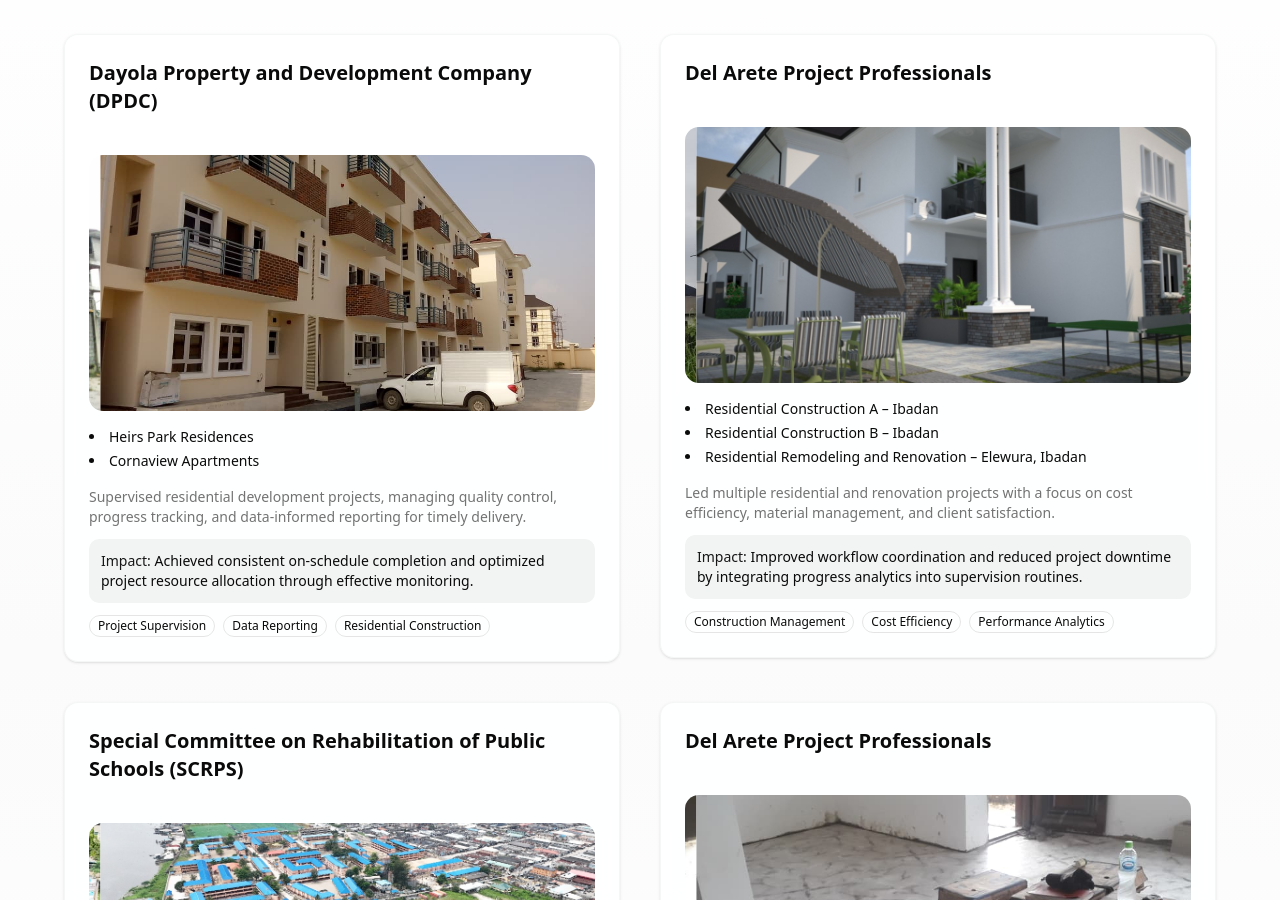
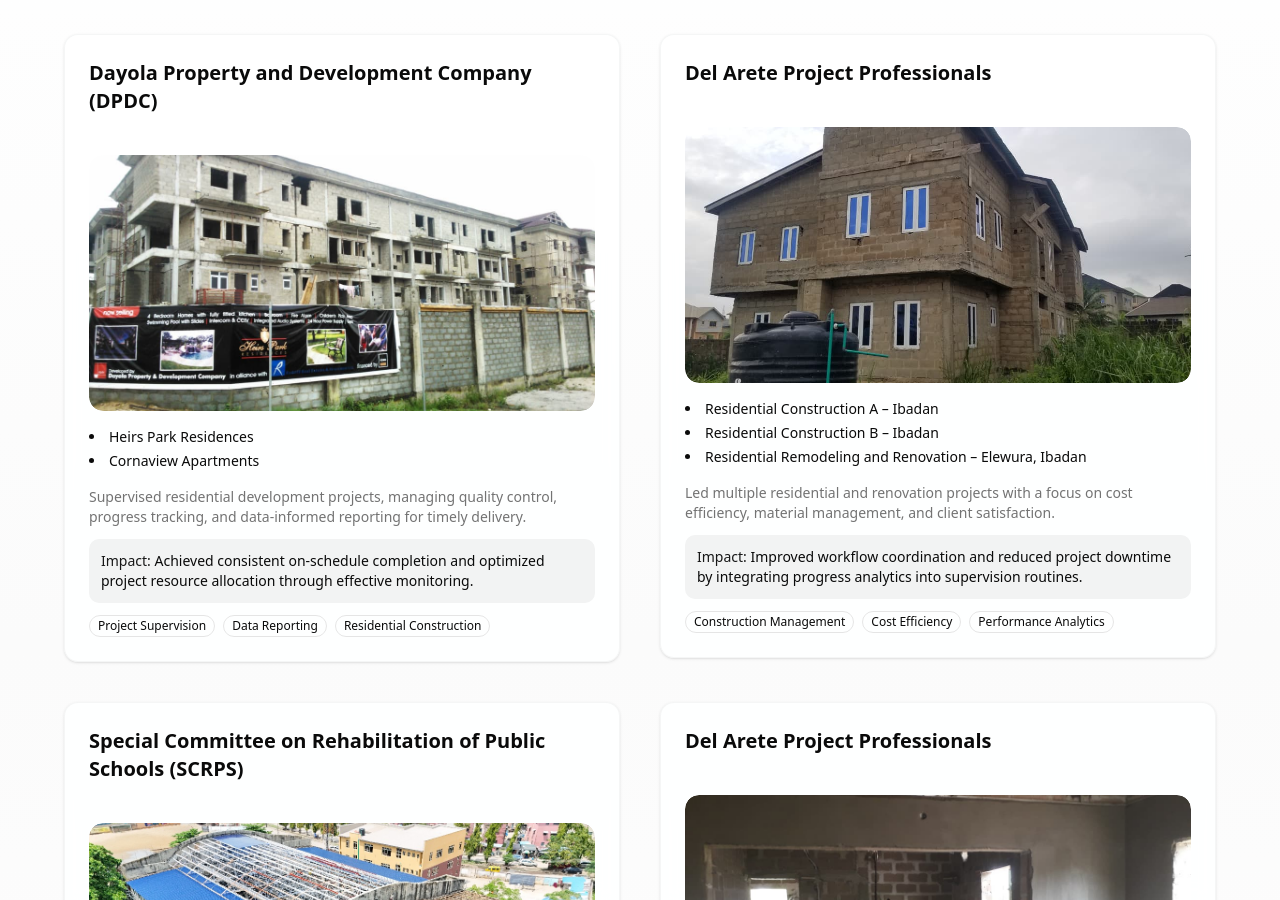
Before and after one commit to Babajide789/dele-portfolio, a Next.js app: page / in a window 1280 px wide. Shown: the part 1900-2800 px from the top of the page. Built offline with nearby package versions, Linux system fonts and the light colour scheme.

Commit message:
final completion to satisfaction of client

```diff
--- a/src/app/page.tsx
+++ b/src/app/page.tsx
@@ -20,7 +20,7 @@
       <footer className="bg-muted/50 border-t border-border py-8 px-6">
         <div className="max-w-7xl mx-auto text-center text-sm text-muted-foreground">
           <p>© 2025 Olafimihan Oladele. All rights reserved.</p>
-          <p className="mt-2">Transforming data into actionable insights</p>
+          <p className="mt-2">Great things happen with Project Management</p>
         </div>
       </footer>
     </div>
--- a/src/components/Projects.tsx
+++ b/src/components/Projects.tsx
@@ -22,7 +22,12 @@
   {
     organization: "Dayola Property and Development Company (DPDC)",
     projects: ["Heirs Park Residences", "Cornaview Apartments"],
-    images: ["/projects/dpdc/dpdc1.jpg", "/projects/dpdc/dpdc3.jpg", "/projects/dpdc/dpdc2.jpg", "/projects/dpdc/dpdc4.jpg"],
+    images: [
+      "/projects/dpdc/dpdc1.jpg",
+      "/projects/dpdc/dpdc3.jpg",
+      "/projects/dpdc/dpdc2.jpg",
+      "/projects/dpdc/dpdc4.jpg",
+    ],
     description:
       "Supervised residential development projects, managing quality control, progress tracking, and data-informed reporting for timely delivery.",
     impact:
@@ -36,7 +41,13 @@
       "Residential Construction B – Ibadan",
       "Residential Remodeling and Renovation – Elewura, Ibadan",
     ],
-    images: ["/projects/residential/renovation3D.jpg", "/projects/residential/residential1.jpg", "/projects/residential/del-arete-renovation3.jpg", "/projects/residential/residential4.jpg", "/projects/residential/residential5.jpg"],
+    images: [
+      "/projects/residential/renovation3D.jpg",
+      "/projects/residential/residential1.jpg",
+      "/projects/residential/del-arete-renovation3.jpg",
+      "/projects/residential/residential4.jpg",
+      "/projects/residential/residential5.jpg",
+    ],
     description:
       "Led multiple residential and renovation projects with a focus on cost efficiency, material management, and client satisfaction.",
     impact:
@@ -64,11 +75,19 @@
       "Renovation of Classroom and Furniture Supply – IGS Old Students Association, Ibadan",
       "Renovation of Classroom Block – Itire, Lagos",
     ],
-    images: ["/projects/renovation/renovations1.jpg", "/projects/renovation/residential3.jpg", "/projects/renovation/residential2.jpg", "/projects/renovation/renov-school2.jpg", "/projects/renovation/renovation5.jpg", "/projects/renovation/renov-school4.jpg", "/projects/renovation/renov-school3.jpg"],
+    images: [
+      "/projects/renovation/renovations1.jpg",
+      "/projects/renovation/residential3.jpg",
+      "/projects/renovation/residential2.jpg",
+      "/projects/renovation/renov-school2.jpg",
+      "/projects/renovation/renovation5.jpg",
+      "/projects/renovation/renov-school4.jpg",
+      "/projects/renovation/renov-school3.jpg",
+    ],
     description:
-      "Managed renovation and infrastructure improvement works across educational and hospitality facilities, ensuring operational upgrades and sustainable resource planning during construction phases.",
+      "Oversaw renovation and infrastructure upgrades across educational and hospitality facilities, ensuring operational improvements and efficient resource use during construction.",
     impact:
-      "Delivered functional enhancements and water infrastructure improvements while maintaining project timelines and quality standards. Strengthened client confidence through transparent progress tracking and adaptive project control.",
+      "Delivered key functional and water system enhancements on schedule, upholding quality standards and strengthening client trust through transparent progress tracking.",
     tags: ["Renovation Management", "Infrastructure Upgrade", "Water Systems", "Sustainability"],
   },
 ];
@@ -79,10 +98,22 @@
 
 function ProjectCarousel({ images }: ProjectCarouselProps) {
   const autoplay = useRef(
-    Autoplay({ delay: 3000, stopOnInteraction: false, stopOnMouseEnter: true })
+    Autoplay({
+      delay: 4000,
+      stopOnInteraction: true,
+      stopOnMouseEnter: false,
+    })
   );
 
-  const [emblaRef, emblaApi] = useEmblaCarousel({ loop: true }, [autoplay.current]);
+  const [emblaRef, emblaApi] = useEmblaCarousel(
+    {
+      loop: true,
+      dragFree: true,
+      duration: 25,
+      containScroll: "trimSnaps",
+    },
+    [autoplay.current]
+  );
 
   const scrollPrev = useCallback(() => emblaApi?.scrollPrev(), [emblaApi]);
   const scrollNext = useCallback(() => emblaApi?.scrollNext(), [emblaApi]);
@@ -97,20 +128,39 @@
       <div className="overflow-hidden rounded-xl" ref={emblaRef}>
         <div className="flex">
           {images.map((src, i) => (
-            <div key={i} className="relative min-w-full h-56 md:h-64 shrink-0">
+            <motion.div
+              key={i}
+              className="relative min-w-full h-56 md:h-64 shrink-0 overflow-hidden rounded-xl"
+              initial={{ opacity: 0.6, scale: 0.98 }}
+              animate={{ opacity: 1, scale: 1 }}
+              transition={{ duration: 0.8, ease: "easeOut" }}
+            >
               <Image
                 src={src}
                 alt={`Project image ${i + 1}`}
                 fill
-                className="object-cover transition-transform duration-700 group-hover:scale-105"
+                className="object-cover rounded-xl"
                 priority={i === 0}
               />
-            </div>
+            </motion.div>
           ))}
         </div>
       </div>
 
-      {/* Navigation Arrows with Framer Motion animation */}
+      {/* Autoplay progress indicator */}
+      {/* <div className="absolute bottom-2 left-1/2 -translate-x-1/2 w-24 h-[3px] bg-muted rounded-full overflow-hidden">
+        <motion.div
+          className="h-full bg-primary"
+          animate={{ width: ["0%", "100%"] }}
+          transition={{
+            duration: 4,
+            repeat: Infinity,
+            ease: "linear",
+          }}
+        />
+      </div> */}
+
+      {/* Navigation Arrows */}
       <motion.button
         onClick={scrollPrev}
         initial={{ opacity: 0, x: -20 }}
@@ -118,7 +168,9 @@
         whileTap={{ scale: 0.95 }}
         whileInView={{ opacity: 1, x: 0 }}
         transition={{ duration: 0.4, ease: "easeOut" }}
-        className="absolute top-1/2 -translate-y-1/2 left-3 bg-background/70 hover:bg-background/90 backdrop-blur-sm p-2 rounded-full shadow-md hidden group-hover:flex"
+        className="absolute top-1/2 -translate-y-1/2 left-3 bg-background/60 hover:bg-background/90
+        backdrop-blur-md p-2 rounded-full shadow-lg shadow-black/10 border border-border/40
+        hidden group-hover:flex transition-all duration-300"
       >
         <ChevronLeft className="w-5 h-5 text-primary" />
       </motion.button>
@@ -130,7 +182,9 @@
         whileTap={{ scale: 0.95 }}
         whileInView={{ opacity: 1, x: 0 }}
         transition={{ duration: 0.4, ease: "easeOut" }}
-        className="absolute top-1/2 -translate-y-1/2 right-3 bg-background/70 hover:bg-background/90 backdrop-blur-sm p-2 rounded-full shadow-md hidden group-hover:flex"
+        className="absolute top-1/2 -translate-y-1/2 right-3 bg-background/60 hover:bg-background/90
+        backdrop-blur-md p-2 rounded-full shadow-lg shadow-black/10 border border-border/40
+        hidden group-hover:flex transition-all duration-300"
       >
         <ChevronRight className="w-5 h-5 text-primary" />
       </motion.button>
@@ -191,7 +245,9 @@
                     ))}
                   </ul>
 
-                  <p className="text-muted-foreground mb-3 text-sm">{group.description}</p>
+                  <p className="text-muted-foreground mb-3 text-sm">
+                    {group.description}
+                  </p>
 
                   <div className="bg-primary/5 rounded-lg p-3 mb-3">
                     <p className="text-sm">
--- a/src/components/features/FloatingToggle.tsx
+++ b/src/components/features/FloatingToggle.tsx
@@ -6,20 +6,23 @@
 import { motion, AnimatePresence } from "framer-motion";
 import { useState, useEffect } from "react";
 
-
 export default function FloatingThemeToggle() {
   const { resolvedTheme, setTheme } = useTheme();
+
+  // FIX: no effect needed, no hydration mismatch
+  const [mounted] = useState(() => typeof window !== "undefined");
+
   const [visible, setVisible] = useState(true);
   const [lastScrollY, setLastScrollY] = useState(0);
 
-  // To detect scroll direction
+  // Hide when scrolling down, show when scrolling up
   useEffect(() => {
     const handleScroll = () => {
       const currentY = window.scrollY;
       if (currentY > lastScrollY && currentY > 100) {
-        setVisible(false); // scrolling down
+        setVisible(false);
       } else {
-        setVisible(true); // scrolling up
+        setVisible(true);
       }
       setLastScrollY(currentY);
     };
@@ -28,14 +31,20 @@
     return () => window.removeEventListener("scroll", handleScroll);
   }, [lastScrollY]);
 
+  // Auto-hide on mobile
+  const isMobile =
+    mounted && window.innerWidth < 640;
+
+  if (!mounted || isMobile) return null;
+
   return (
     <AnimatePresence>
       {visible && (
         <motion.div
-          initial={{ opacity: 0, scale: 0.8, y: 20 }}
-          animate={{ opacity: 1, scale: 1, y: 0 }}
-          exit={{ opacity: 0, scale: 0.8, y: 20 }}
-          transition={{ duration: 0.4, ease: "easeOut" }}
+          initial={{ opacity: 0, y: 25, scale: 0.8 }}
+          animate={{ opacity: 1, y: 0, scale: 1 }}
+          exit={{ opacity: 0, y: 20, scale: 0.8 }}
+          transition={{ duration: 0.35, type: "spring", stiffness: 180 }}
           className="fixed bottom-6 right-6 z-50"
         >
           <Button
@@ -45,13 +54,21 @@
             onClick={() =>
               setTheme(resolvedTheme === "dark" ? "light" : "dark")
             }
-            className="rounded-full shadow-lg hover:scale-105 transition-transform duration-300 backdrop-blur-md bg-background/70 border-border"
+            className="rounded-full shadow-lg hover:scale-110 active:scale-95 transition-transform duration-300 backdrop-blur-md bg-background/70 border-border"
           >
-            {resolvedTheme === "dark" ? (
-              <Sun className="w-5 h-5 text-yellow-500 transition-all duration-300" />
-            ) : (
-              <Moon className="w-5 h-5 text-indigo-600 transition-all duration-300" />
-            )}
+            <motion.div
+              key={resolvedTheme}
+              initial={{ rotate: -180, opacity: 0 }}
+              animate={{ rotate: 0, opacity: 1 }}
+              exit={{ rotate: 180, opacity: 0 }}
+              transition={{ duration: 0.4, ease: "easeOut" }}
+            >
+              {resolvedTheme === "dark" ? (
+                <Sun className="w-5 h-5 text-yellow-500" />
+              ) : (
+                <Moon className="w-5 h-5 text-indigo-600" />
+              )}
+            </motion.div>
           </Button>
         </motion.div>
       )}
```
